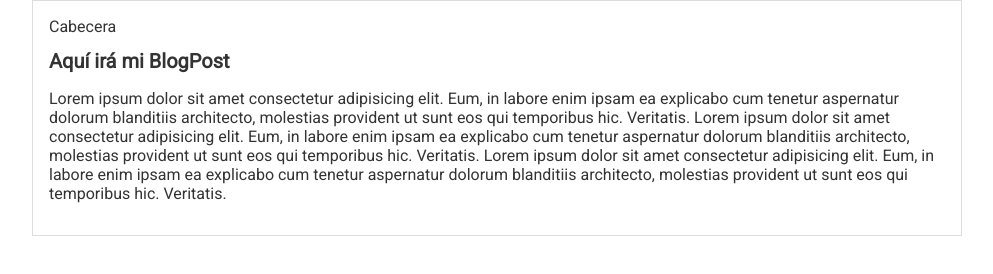
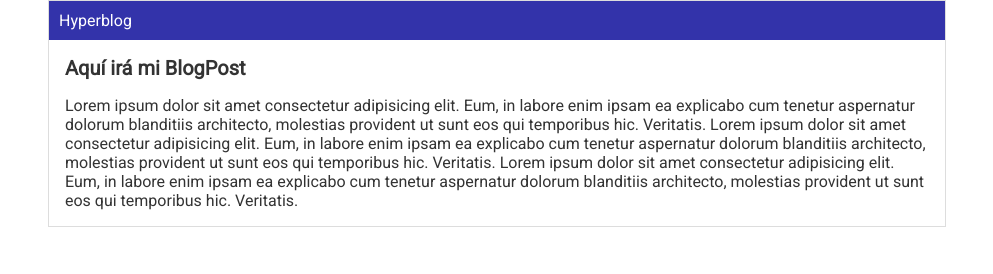
Before and after one commit to kaffudesu/Curso-de-Platzi, a plain HTML site: page index.html in a window 1280 px wide. Shown: the whole page, without its empty margins (143-1136 px from the left). Drawn offline with Linux system fonts and the light colour scheme.

Commit message:
Header realizado

```diff
--- a/index.html
+++ b/index.html
@@ -10,8 +10,8 @@
 </head>
 <body>
     <div class="container">
-        <div class="Header">
-            Cabecera
+        <div class="header">
+            Hyperblog
         </div>
         <div class="post">
             <h1>Aquí irá mi BlogPost</h1>
--- a/styles/master.css
+++ b/styles/master.css
@@ -8,7 +8,6 @@ body{
 
 .container {
     width: 70%;
-    padding: 1em;
     text-align: left;
     border: 1px solid #ddd;
     margin: 0 auto;
@@ -17,3 +16,14 @@ body{
 .container h1{
     font-size: 20px;
 }
+
+.header {
+    background: #33a;
+    color: white;
+    padding: 10px;
+    margin: 0;
+}
+
+.post {
+    margin: 1em;
+}
```
